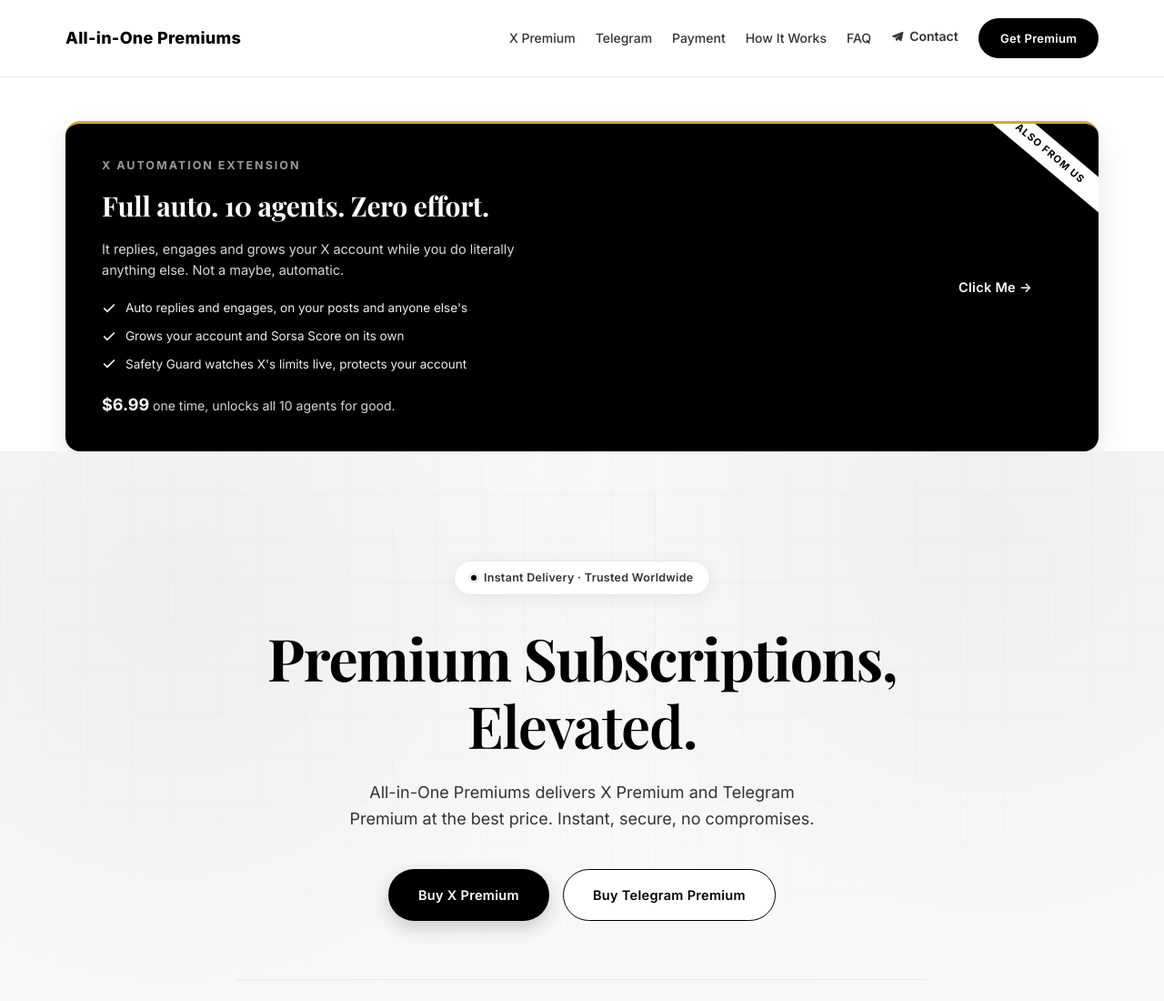
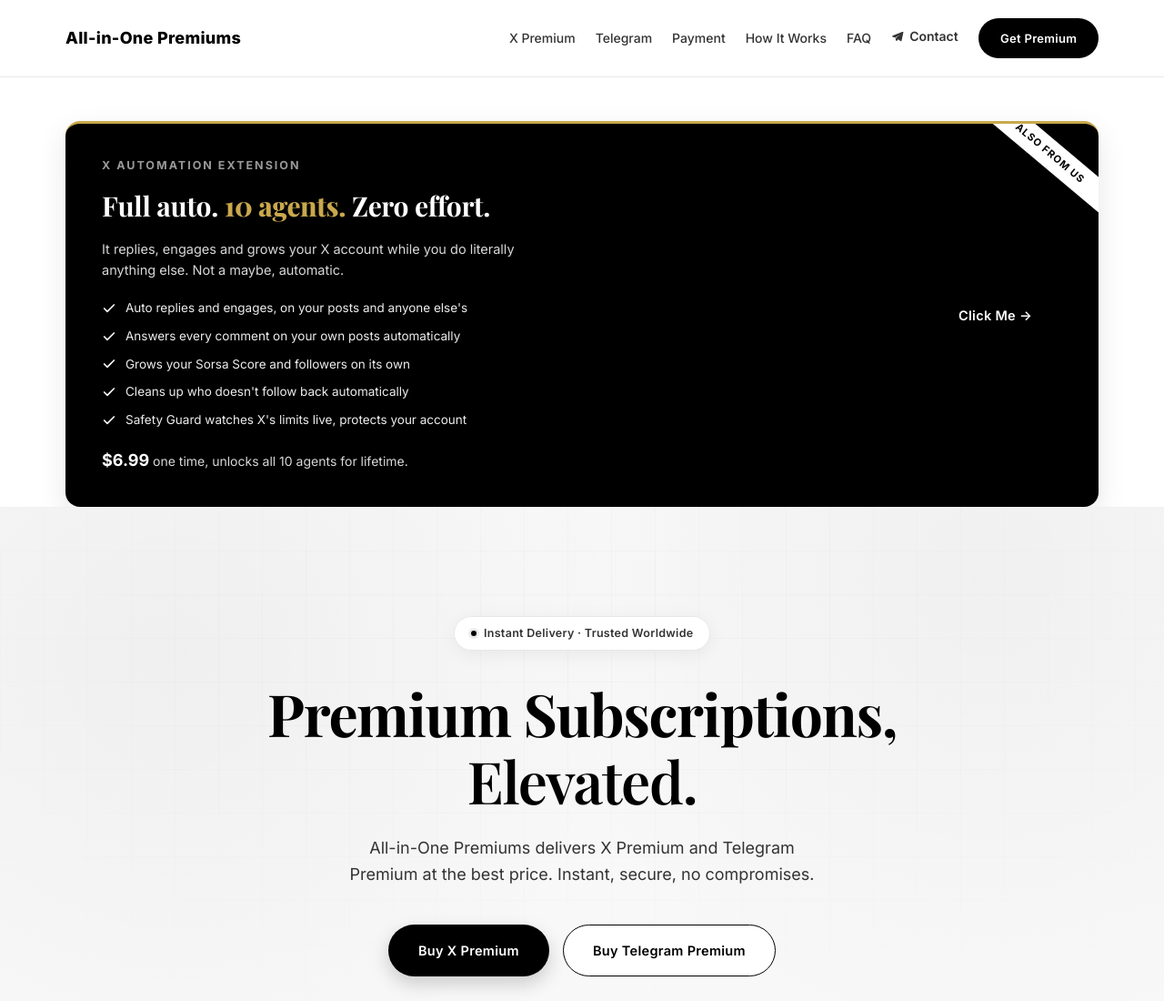
Before and after one commit to Evan3455940/all-in-one-premiums, a plain HTML site: page index.html in a window 1280 px wide. Shown: the top 1100 px of the page at 91% size. Drawn offline with nearby package versions, Linux system fonts and the light colour scheme.

Commit message:
Clarify agent count, add Reply Back/Unfollow/followers mentions, tweak pricing wording

```diff
--- a/index.html
+++ b/index.html
@@ -139,6 +139,7 @@
   .promo-banner-text{flex:1;min-width:280px;}
   .promo-banner-text .eyebrow{color:#999;margin-bottom:10px;}
   .promo-banner-title{font-family:var(--font-serif);font-size:clamp(22px,3vw,30px);font-weight:700;letter-spacing:-.01em;margin-bottom:12px;}
+  .promo-banner-num{color:var(--gold);font-weight:800;}
   .promo-banner-sub{font-size:14.5px;color:#D8D8D8;max-width:480px;margin-bottom:20px;}
   .promo-banner-list{list-style:none;display:flex;flex-direction:column;gap:9px;margin-bottom:20px;}
   .promo-banner-list li{display:flex;align-items:center;gap:10px;font-size:13.5px;color:#EDEDED;}
@@ -426,14 +427,16 @@
       <span class="ribbon">Also From Us</span>
       <div class="promo-banner-text">
         <span class="eyebrow">X Automation Extension</span>
-        <h3 class="promo-banner-title">Full auto. 10 agents. Zero effort.</h3>
+        <h3 class="promo-banner-title">Full auto. <span class="promo-banner-num">10 agents.</span> Zero effort.</h3>
         <p class="promo-banner-sub">It replies, engages and grows your X account while you do literally anything else. Not a maybe, automatic.</p>
         <ul class="promo-banner-list">
           <li><svg viewBox="0 0 24 24" fill="none" stroke-linecap="round" stroke-linejoin="round"><polyline points="20 6 9 17 4 12"/></svg> Auto replies and engages, on your posts and anyone else's</li>
-          <li><svg viewBox="0 0 24 24" fill="none" stroke-linecap="round" stroke-linejoin="round"><polyline points="20 6 9 17 4 12"/></svg> Grows your account and Sorsa Score on its own</li>
+          <li><svg viewBox="0 0 24 24" fill="none" stroke-linecap="round" stroke-linejoin="round"><polyline points="20 6 9 17 4 12"/></svg> Answers every comment on your own posts automatically</li>
+          <li><svg viewBox="0 0 24 24" fill="none" stroke-linecap="round" stroke-linejoin="round"><polyline points="20 6 9 17 4 12"/></svg> Grows your Sorsa Score and followers on its own</li>
+          <li><svg viewBox="0 0 24 24" fill="none" stroke-linecap="round" stroke-linejoin="round"><polyline points="20 6 9 17 4 12"/></svg> Cleans up who doesn't follow back automatically</li>
           <li><svg viewBox="0 0 24 24" fill="none" stroke-linecap="round" stroke-linejoin="round"><polyline points="20 6 9 17 4 12"/></svg> Safety Guard watches X's limits live, protects your account</li>
         </ul>
-        <div class="promo-banner-price"><b>$6.99</b> one time, unlocks all 10 agents for good.</div>
+        <div class="promo-banner-price"><b>$6.99</b> one time, unlocks all 10 agents for lifetime.</div>
       </div>
       <a href="https://t.me/XAutoPilot1Bot" target="_blank" rel="noopener" class="btn btn-primary ripple promo-banner-cta">Click Me →</a>
     </div>
```
